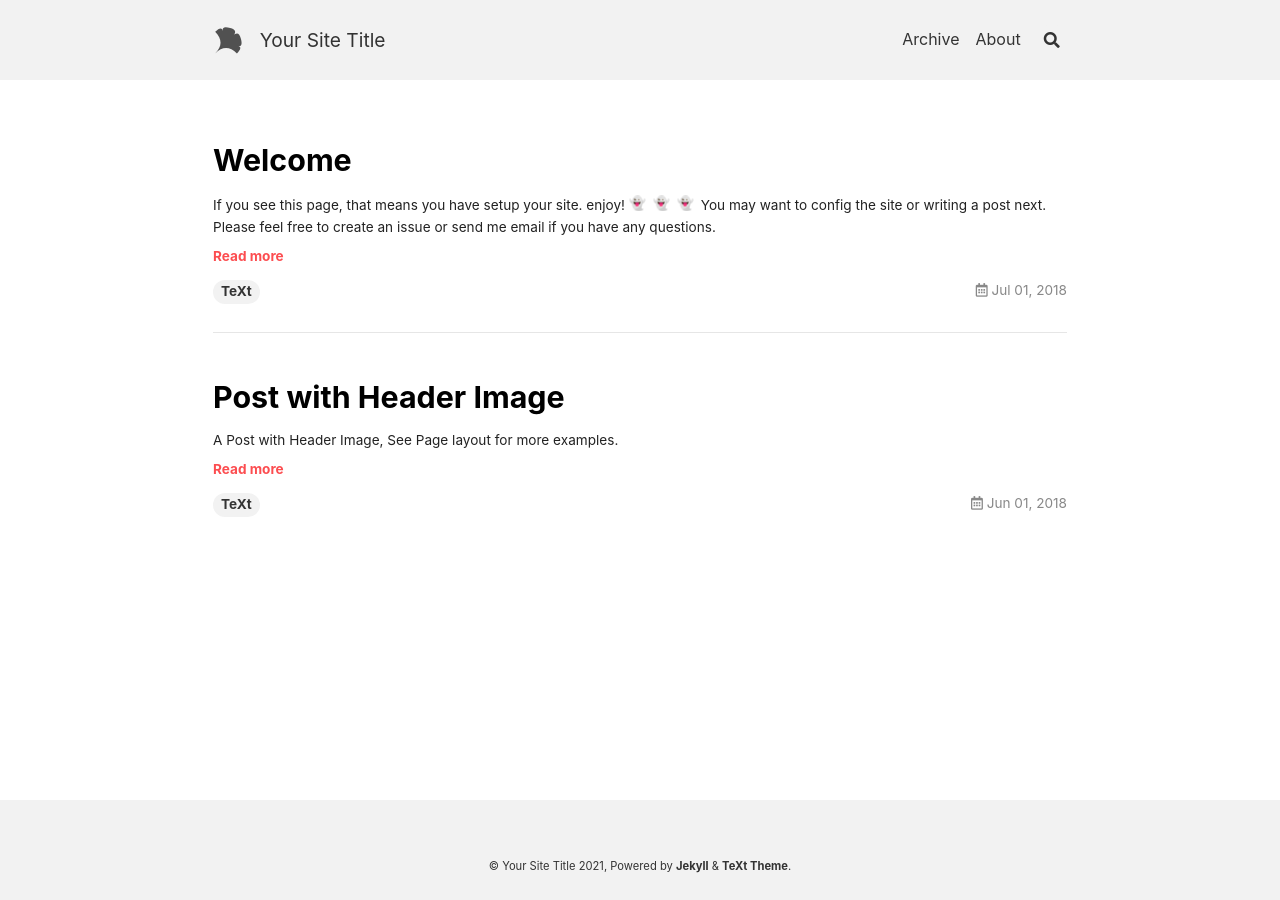
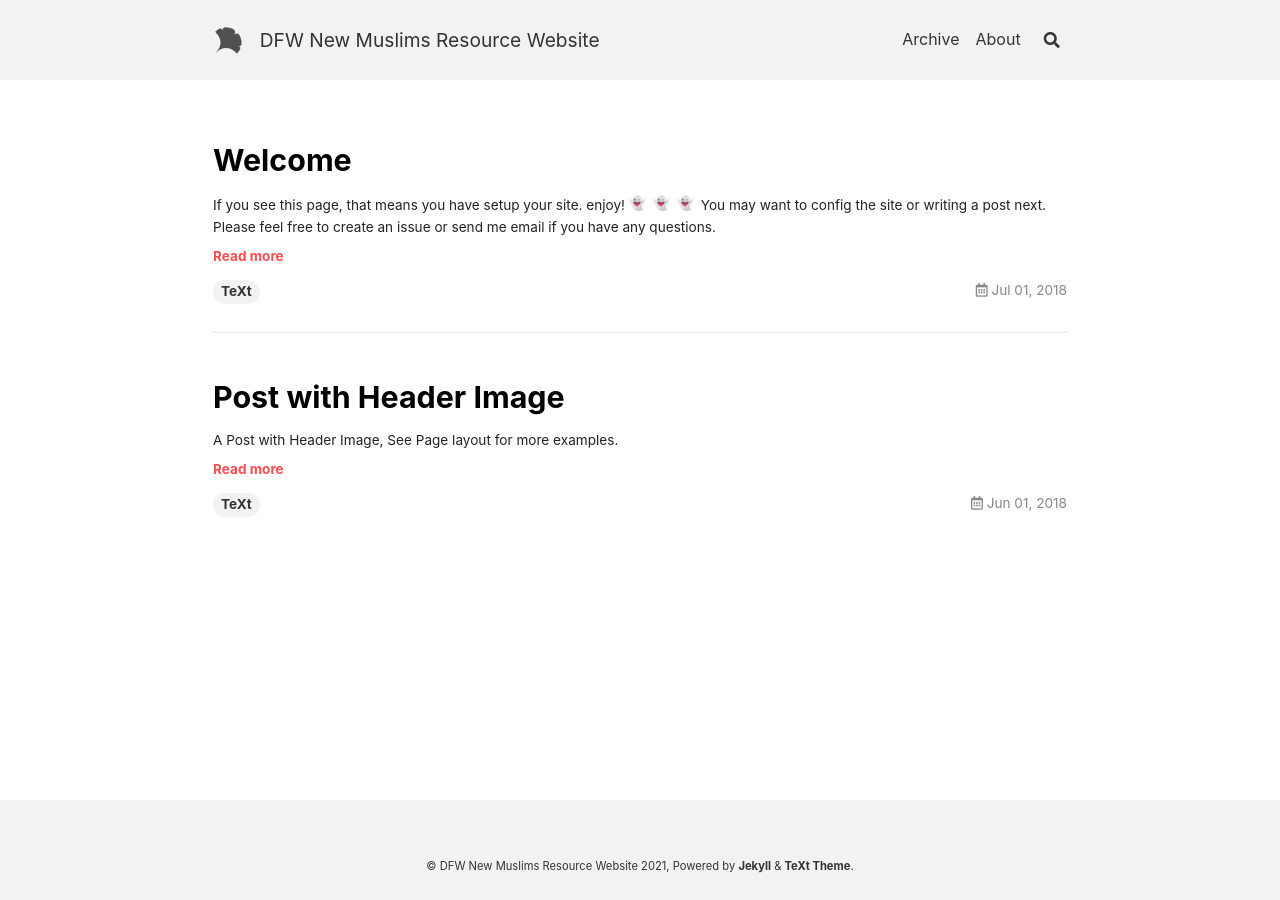
Before and after one commit to nourijp/newm, a Jekyll site: the page built from index.html, in a window 1280 px wide. Built offline with Jekyll 4.4.1, drawn with Linux system fonts in a browser that asks for light colours; nearby versions of some CDN libraries; emoji names are drawn with the system emoji font; the list of posts is cut into pages by our own code.

Commit message:
Update _config.yml

```diff
--- a/_config.yml
+++ b/_config.yml
@@ -18,9 +18,9 @@
 ##############################
 text_skin: default # "default" (default), "dark", "forest", "ocean", "chocolate", "orange"
 highlight_theme: default # "default" (default), "tomorrow", "tomorrow-night", "tomorrow-night-eighties", "tomorrow-night-blue", "tomorrow-night-bright"
-url     : # the base hostname & protocol for your site e.g. https://www.someone.com
+url     : https://mslm.cc # the base hostname & protocol for your site e.g. https://www.someone.com
 baseurl : # does not include hostname
-title   : Your Site Title
+title   : DFW New Muslims Resource Website
 description: > # this means to ignore newlines until "Language & timezone"
   Your Site Description
 
```
